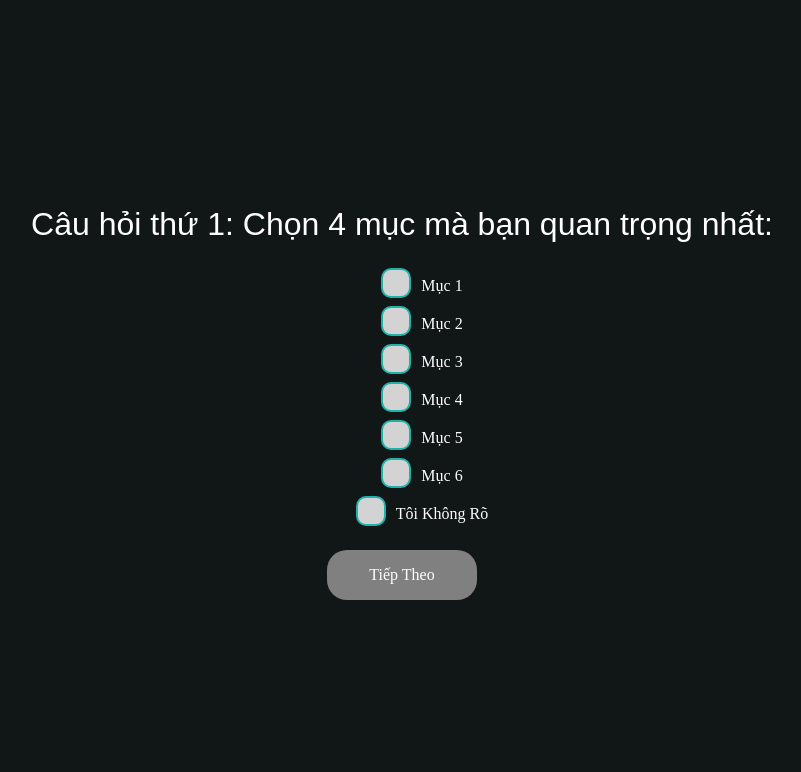
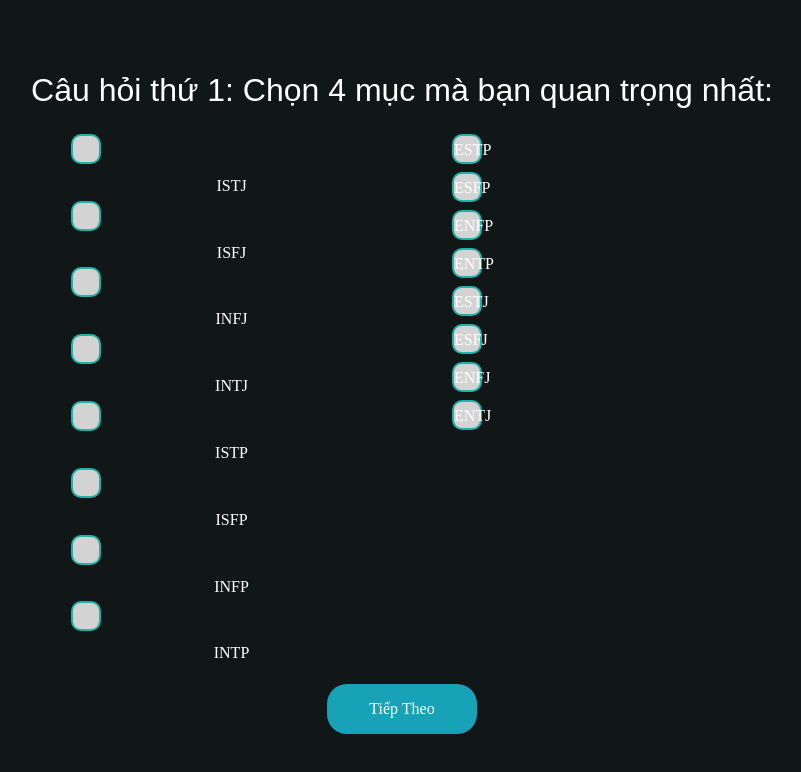
Before and after one commit to LunhA/FoundWaifuUI, a React (Create React App) app: page /question in a window 1280 px wide. Shown: the top 772 px of the page, without its empty margins (238-1039 px from the left). Built offline with nearby package versions, Linux system fonts and the light colour scheme.

Commit message:
micro changes

```diff
--- a/src/App.css
+++ b/src/App.css
@@ -224,7 +224,7 @@ body {
       color: white;
       margin-bottom: 20px;
     }
-    > ul{
+    > div > div > ul{
       list-style-type: none;
     }
     .btn-info{
@@ -247,6 +247,24 @@ body {
 
 }
 
+.columns {
+  display: flex;
+  gap: 20px;
+}
+
+.column {
+  flex: 1;
+}
+
+/* .custom-list {
+  list-style: none;
+  padding: 0;
+  margin: 0;
+  display: flex;
+  flex-wrap: wrap;
+  gap: 20px;
+} */
+
 .custom-checkbox {
   position: relative;
   display: inline-block;
@@ -258,6 +276,10 @@ body {
   border: 2px solid lightseagreen;
   border-radius: 10px;
   cursor: pointer;
+  display: flex;
+  /* align-items: center;
+  white-space: nowrap; */
+
 }
 
 .custom-checkbox input {
--- a/src/views/QuestionPage.js
+++ b/src/views/QuestionPage.js
@@ -1,49 +1,76 @@
 import React, { useState } from "react";
 import { useNavigate } from "react-router-dom";
 
-const items = [
-  "Mục 1",
-  "Mục 2",
-  "Mục 3",
-  "Mục 4",
-  "Mục 5",
-  "Mục 6",
-  "Tôi Không Rõ",
+const introvertedItems = [
+  "ISTJ",
+  "ISFJ",
+  "INFJ",
+  "INTJ",
+  "ISTP",
+  "ISFP",
+  "INFP",
+  "INTP",
+];
+
+const extravertedItems = [
+  "ESTP",
+  "ESFP",
+  "ENFP",
+  "ENTP",
+  "ESTJ",
+  "ESFJ",
+  "ENFJ",
+  "ENTJ",
 ];
 
 function QuestionPage() {
   const history = useNavigate();
   const [selectedItems, setSelectedItems] = useState([]);
+  const [canProceed, setCanProceed] = useState(true);
 
   const handleItemSelection = (item) => {
-    if (selectedItems.length < 4 || item === "Tôi Không Rõ") {
+    const isItemSelected = selectedItems.includes(item);
+
+    if (selectedItems.length < 4 || isItemSelected) {
+      if (isItemSelected) {
+        setSelectedItems(selectedItems.filter((selected) => selected !== item));
+      } else {
         setSelectedItems([...selectedItems, item]);
+      }
+
+      // Kiểm tra nếu đã chọn "Tôi Không Rõ" thì vô hiệu hóa nút "Tiếp Theo"
+      if (selectedItems.includes("Tôi Không Rõ")) {
+        setCanProceed(false);
+      } else {
+        setCanProceed(true);
+      }
     }
   };
 
   const handleNextButtonClick = () => {
-    if (selectedItems.length === 4 && !selectedItems.includes("Tôi Không Rõ")) {
-      history("/home"); // Điều hướng đến trang home nếu điều kiện thỏa mãn
+    if (selectedItems.length === 4) {
+      history("/home");
+    } else if (selectedItems.includes("Tôi Không Rõ")) {
+      history("/input");
     } else {
-      if (selectedItems.includes("Tôi Không Rõ")) {
-        history("/input"); //
-      }
+      alert("Vui lòng chọn đủ 4 nhóm tính cách");
     }
   };
-
   return (
     <div className="question-page">
       <div className="question-content">
         <h2>Câu hỏi thứ 1: Chọn 4 mục mà bạn quan trọng nhất:</h2>
+        <div className="columns">
+          <div className="column">
             <ul>
-          {items.map((item, index) => (
+              {introvertedItems.map((item, index) => (
                 <li key={index}>
                   <label className="custom-checkbox">
                     <input
                       type="checkbox"
                       value={item}
                       onChange={() => handleItemSelection(item)}
-                  disabled={selectedItems.length === 4}
+                      disabled={selectedItems.length === 4 && !selectedItems.includes(item)}
                     />
                     <span className="checkmark"></span>
                   </label>
@@ -51,14 +78,31 @@ function QuestionPage() {
                 </li>
               ))}
             </ul>
+          </div>
+          <div className="column">
+            <ul>
+              {extravertedItems.map((item, index) => (
+                <li key={index}>
+                  <label className="custom-checkbox">
+                    <input
+                      type="checkbox"
+                      value={item}
+                      onChange={() => handleItemSelection(item)}
+                      disabled={selectedItems.length === 4 && !selectedItems.includes(item)}
+                    />
+                    <span className="checkmark"></span>
+                  {item}
+                  </label>
+                </li>
+              ))}
+            </ul>
+          </div>
+        </div>
 
         <button
           className="btn-info"
           onClick={handleNextButtonClick}
-          disabled={
-            selectedItems.length !== 4 &&
-            !selectedItems.includes("Tôi Không Rõ")
-          }
+          // disabled={!canProceed}
         >
           Tiếp Theo
         </button>
@@ -66,4 +110,5 @@ function QuestionPage() {
     </div>
   );
 }
+
 export default QuestionPage;
```
Lines whose indentation alone changed are shown as unchanged.
